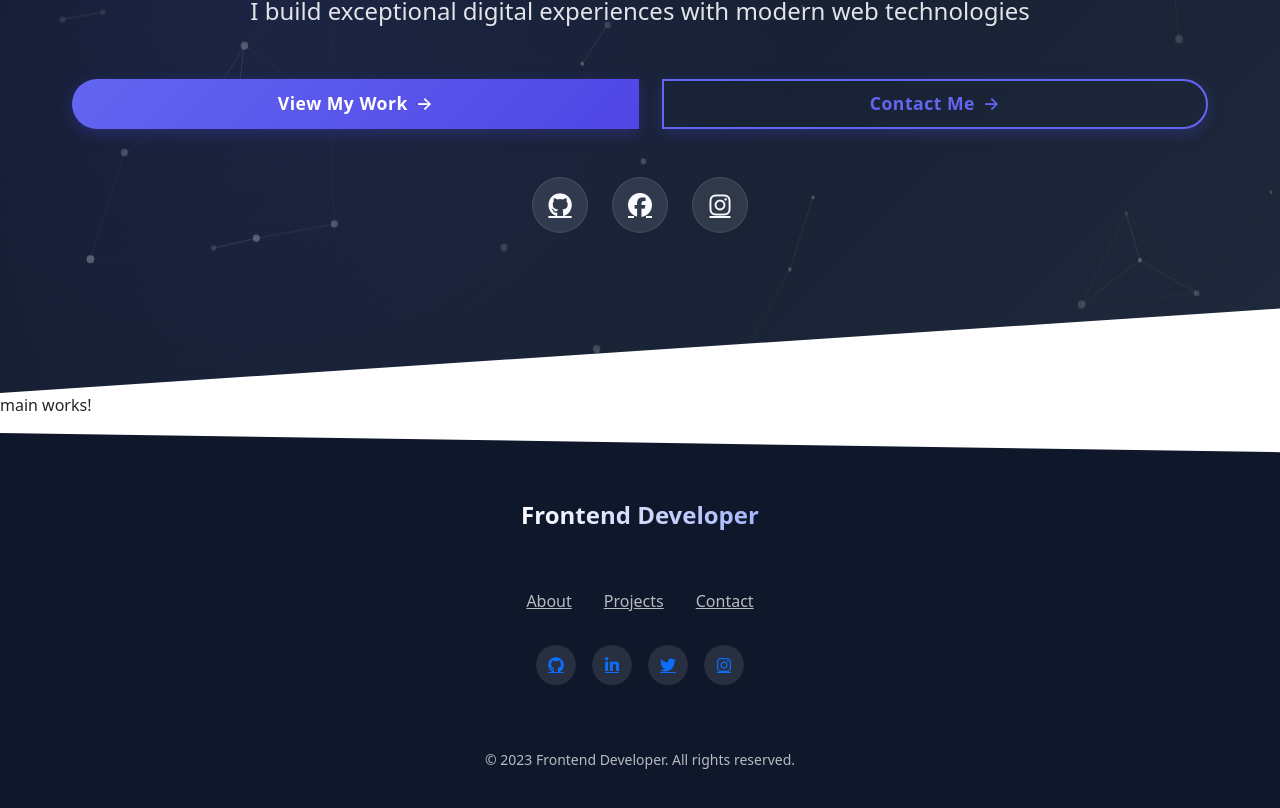
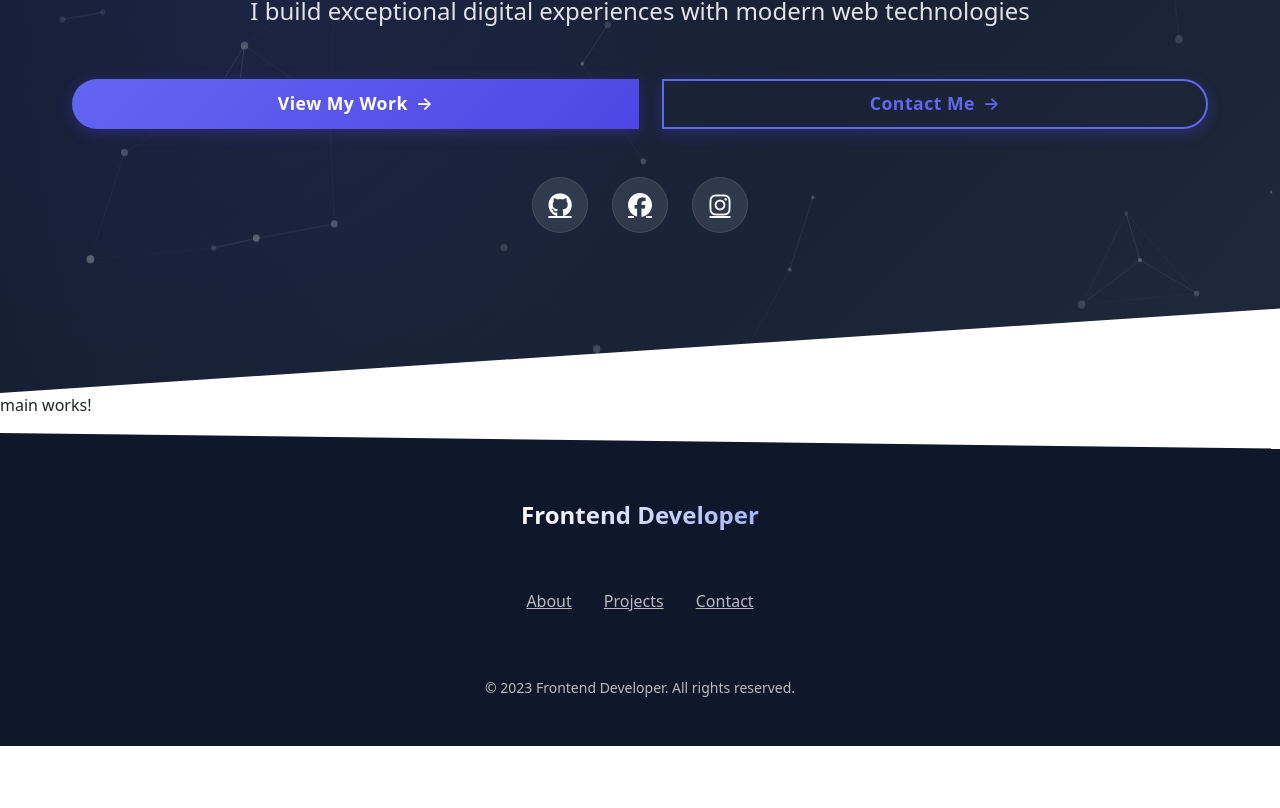
Before and after one commit to SabaKuljanishvili/POR, an Angular app: page /main in a window 1280 px wide. Shown: the part 451-1259 px from the top of the page. After the commit the page ends 1197 px from the top, so only its background shows below. Built offline with nearby package versions, Linux system fonts and the light colour scheme.

Commit message:
fixed need some ++

```diff
--- a/src/app/footer/footer.component.html
+++ b/src/app/footer/footer.component.html
@@ -6,12 +6,6 @@
             <a href="#projects" class="footer-link">Projects</a>
             <a href="#contact" class="footer-link">Contact</a>
         </div>
-        <div class="social-links-footer">
-            <a href="#" class="social-link-footer"><i class="fab fa-github"></i></a>
-            <a href="#" class="social-link-footer"><i class="fab fa-linkedin-in"></i></a>
-            <a href="#" class="social-link-footer"><i class="fab fa-twitter"></i></a>
-            <a href="#" class="social-link-footer"><i class="fab fa-instagram"></i></a>
-        </div>
         <p class="copyright">© 2023 Frontend Developer. All rights reserved.</p>
     </div>
 </footer>
```
